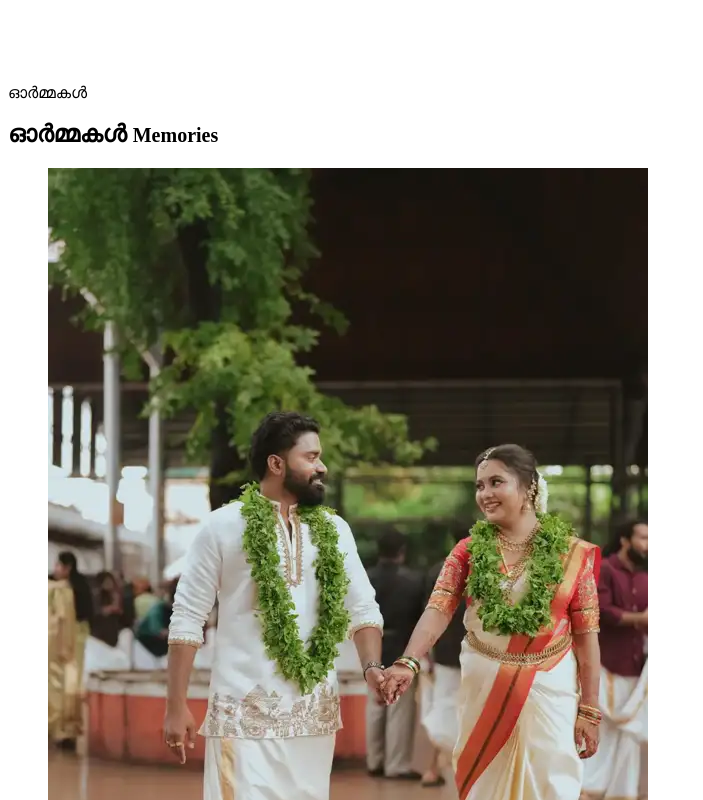
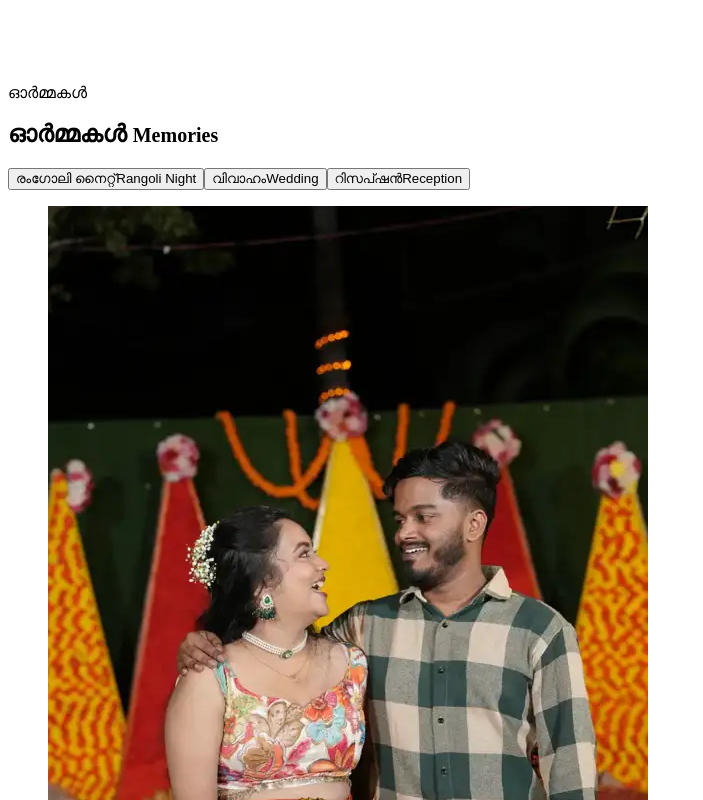
Before and after one commit to Vishnu-comp/Unknown0, a React (Vite) app: page / in a window 1280 px wide. Shown: the part 2700-3500 px from the top of the page, without its empty margins (0-703 px from the left). Built offline with nearby package versions, Linux system fonts and the light colour scheme; the HTML template or start-up script is replaced by a standard one; a web font is replaced by a local one.

Commit message:
Rangoli/Wedding/Reception tabs; remove group photo

```diff
--- a/src/App.jsx
+++ b/src/App.jsx
@@ -19,15 +19,15 @@ import p8 from '../img/dsc09813.svg'
 import p9 from '../img/dsc05575.svg'
 
 const photos = [
-  { src: p1, alt: 'Couple walking hand in hand wearing fresh leaf garlands' },
-  { src: p2, alt: 'Amrutha and Nithin on a stone courtyard' },
-  { src: p3, alt: 'The couple seated before the lamp' },
-  { src: p4, alt: 'Family on stage around the lamp' },
-  { src: p5, alt: 'Close portrait with garlands' },
-  { src: p6, alt: 'Couple outside a white house' },
-  { src: p7, alt: 'Couple in formal wear in a garden' },
-  { src: p8, alt: 'Couple laughing together at a celebration' },
-  { src: p9, alt: 'Family and friends on the stage' },
+  { ev: 'wedding', src: p1, alt: 'Couple walking hand in hand wearing fresh leaf garlands' },
+  { ev: 'wedding', src: p2, alt: 'Amrutha and Nithin on a stone courtyard' },
+  { ev: 'wedding', src: p3, alt: 'The couple seated before the lamp' },
+  { ev: 'wedding', src: p4, alt: 'Family on stage around the lamp' },
+  { ev: 'wedding', src: p5, alt: 'Close portrait with garlands' },
+  { ev: 'reception', src: p6, alt: 'Couple outside a white house' },
+  { ev: 'reception', src: p7, alt: 'Couple in formal wear in a garden' },
+  { ev: 'rangoli', src: p8, alt: 'Couple laughing together at a celebration' },
+  { ev: 'reception', src: p9, alt: 'Family and friends on the stage' },
 ]
 
 
@@ -220,9 +220,9 @@ function Band() {
 }
 
 const clips = [
-  { id: 'v1', parts: 3, poster: v1p, label: 'Dancing together' },
-  { id: 'v2', parts: 2, poster: v2p, label: 'The celebration' },
-  { id: 'v3', parts: 3, poster: v3p, label: 'Joy on the lawn' },
+  { ev: 'reception', id: 'v1', parts: 3, poster: v1p, label: 'Dancing together' },
+  { ev: 'wedding', id: 'v2', parts: 2, poster: v2p, label: 'The celebration' },
+  { ev: 'rangoli', id: 'v3', parts: 3, poster: v3p, label: 'Joy on the lawn' },
 ]
 
 // Clips are stored as base64 text chunks (the repo only accepts text files), rebuilt into a Blob in the browser.
@@ -301,14 +301,12 @@ function VideoTile({ clip }) {
   )
 }
 
-function Videos() {
+function Videos({ list }) {
   return (
     <section className="videos">
-      <Reveal as="h2" className="ml">
-        ചലിക്കുന്ന ഓർമ്മകൾ <small>Moving memories</small>
-      </Reveal>
+      <h3 className="vh">Moving memories</h3>
       <div className="vgrid">
-        {clips.map((c) => (
+        {list.map((c) => (
           <VideoTile key={c.id} clip={c} />
         ))}
       </div>
@@ -316,7 +314,7 @@ function Videos() {
   )
 }
 
-function Gallery() {
+function Gallery({ photos }) {
   const [open, setOpen] = useState(null)
   const close = useCallback(() => setOpen(null), [])
   const step = useCallback((d) => setOpen((i) => (i === null ? i : (i + d + photos.length) % photos.length)), [])
@@ -335,9 +333,6 @@ function Gallery() {
   const touch = useRef(0)
   return (
     <section className="gallery">
-      <Reveal as="h2" className="ml">
-        ഓർമ്മകൾ <small>Memories</small>
-      </Reveal>
       <div className="grid">
         {photos.map((p, i) => (
           <Reveal key={p.src} className="cell" style={{ transitionDelay: (i % 3) * 120 + 'ms' }}>
@@ -367,6 +362,37 @@ function Gallery() {
   )
 }
 
+const EVENTS = [
+  { id: 'rangoli', ml: 'രംഗോലി നൈറ്റ്', en: 'Rangoli Night' },
+  { id: 'wedding', ml: 'വിവാഹം', en: 'Wedding' },
+  { id: 'reception', ml: 'റിസപ്ഷൻ', en: 'Reception' },
+]
+
+function Events() {
+  const [tab, setTab] = useState('rangoli')
+  const ps = photos.filter((p) => p.ev === tab)
+  const cs = clips.filter((c) => c.ev === tab)
+  return (
+    <section className="events">
+      <Reveal as="h2" className="ml">
+        ഓർമ്മകൾ <small>Memories</small>
+      </Reveal>
+      <div className="tabs" role="tablist">
+        {EVENTS.map((e) => (
+          <button key={e.id} role="tab" aria-selected={tab === e.id} className={tab === e.id ? 'on' : ''} onClick={() => setTab(e.id)}>
+            <span className="tml">{e.ml}</span>
+            <span className="ten">{e.en}</span>
+          </button>
+        ))}
+      </div>
+      <div key={tab} className="pane">
+        <Gallery photos={ps} />
+        {cs.length > 0 && <Videos list={cs} />}
+      </div>
+    </section>
+  )
+}
+
 export default function App() {
   return (
     <>
@@ -376,8 +402,7 @@ export default function App() {
       <main>
         <Intro />
         <Band />
-        <Gallery />
-        <Videos />
+        <Events />
       </main>
       <footer>
         <div className="frieze-wrap">
```
